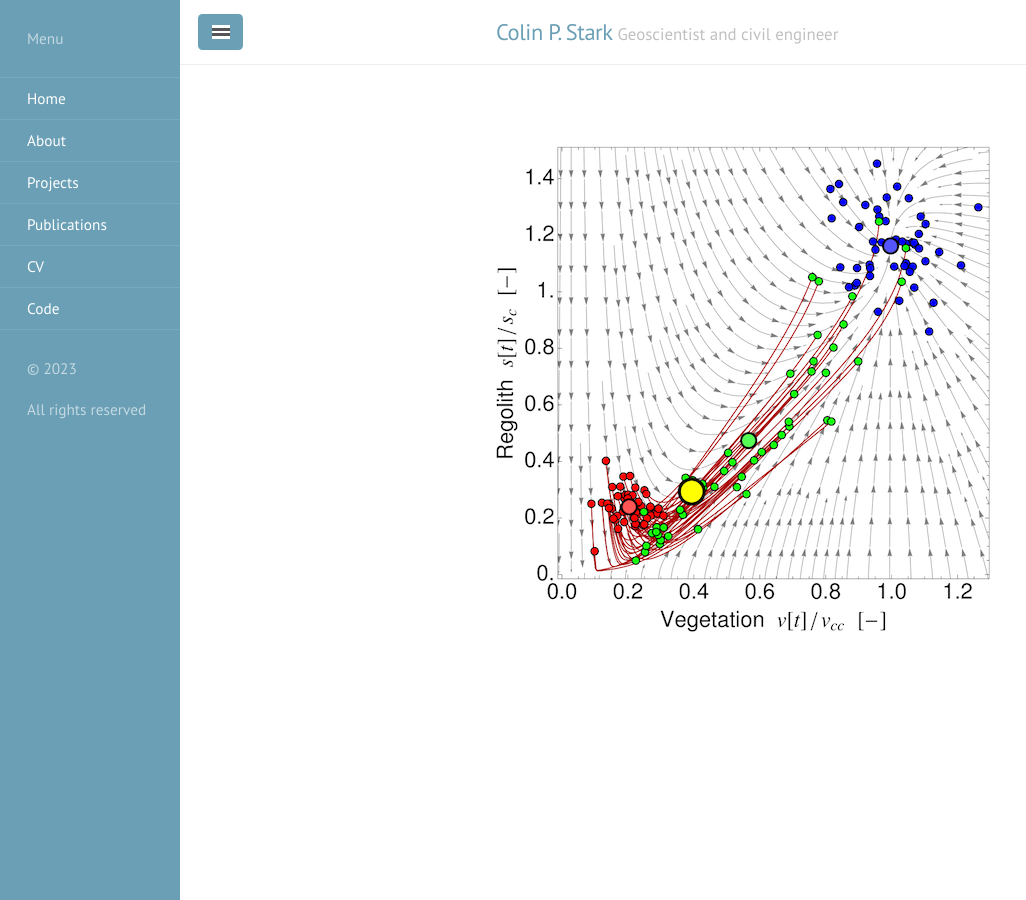
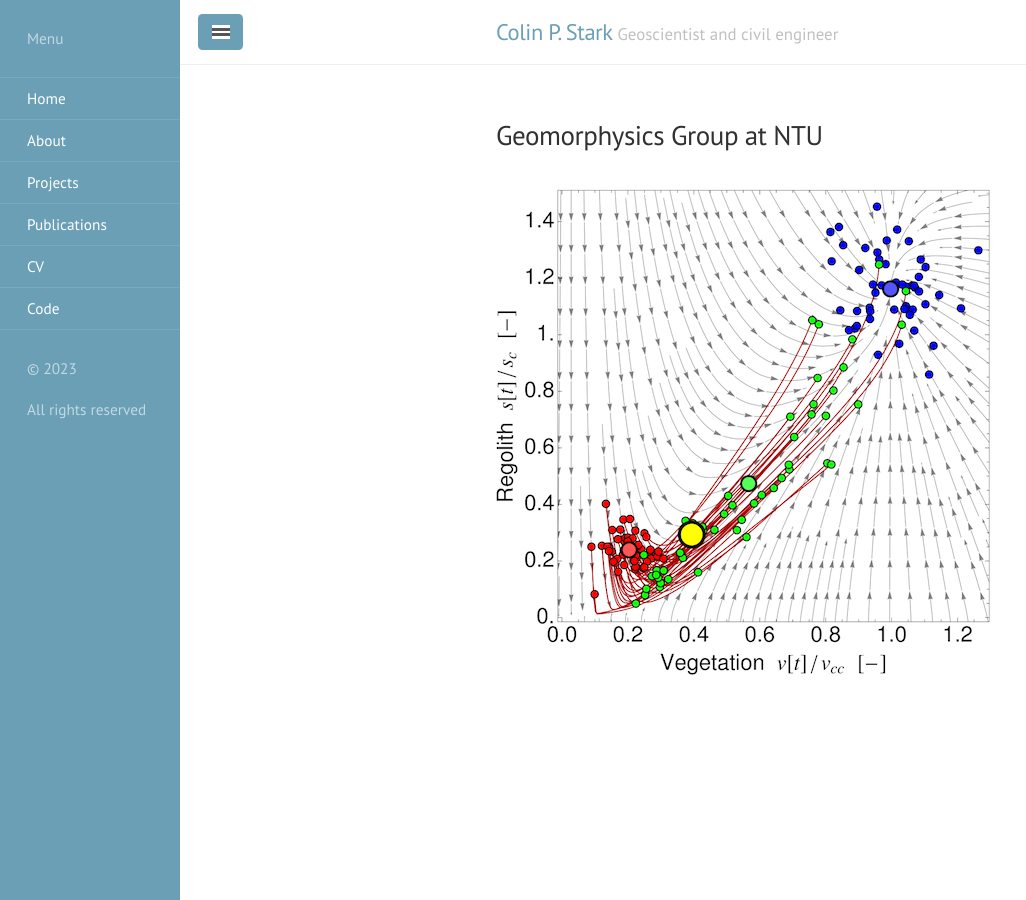
Before and after one commit to cstarkjp/cstarkjp.github.io, a Jekyll site: the page built from index.html, in a window 1280 px wide. Shown: the whole page, without its empty margins (0-1026 px from the left). Built offline with Jekyll 4.4.1, drawn with Linux system fonts in a browser that asks for light colours; the list of posts is cut into pages by our own code.

Commit message:
Change indicator

```diff
--- a/index.html
+++ b/index.html
@@ -4,7 +4,7 @@ title: Home
 ---
 
 <div class="blurb">
-<!-- <h2> Geomorphysics Home Page </h2> -->
+<h2> Geomorphysics Group at NTU </h2>
 
 <p>
  	<img src="img/phasePortrait.png" alt="Example of ecogeomorphic dynamics">
```
